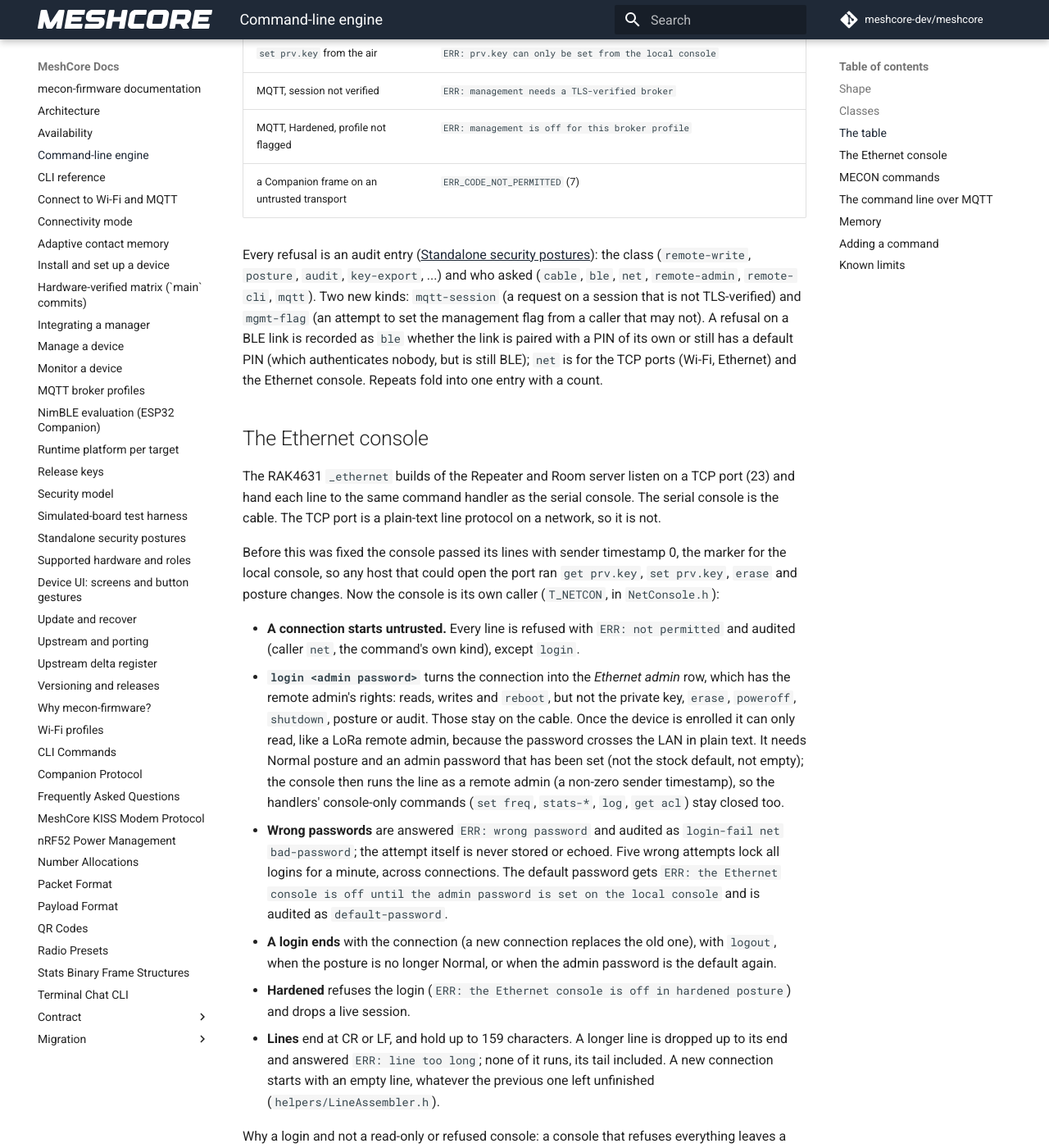
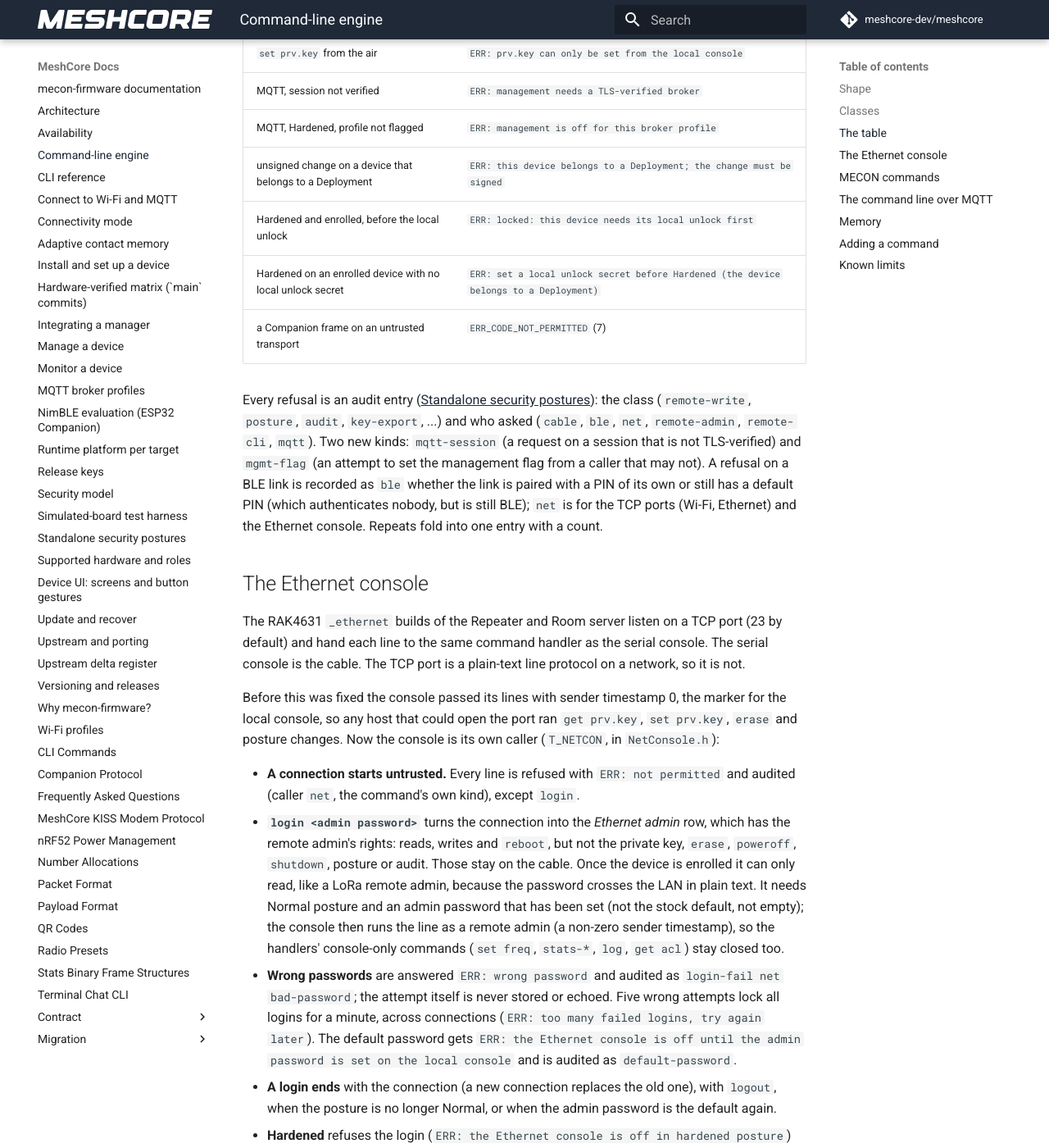
Before and after one commit to hoejriis/mecon-firmware, an MkDocs documentation site: the page built from docs/CLI.md, in a window 1280 px wide and 1400 px high, scrolled down 5304 px. Shown: the whole window at 82% size. Built offline with MkDocs 1.6.1 and Material for MkDocs 9.7.7, drawn with Linux system fonts in a browser that asks for light colours; comment, search, counter and statistics services are not loaded; some of the changed text lies outside the part shown.

Commit message:
Docs: CLI pages matched to the registry and the MQTT controller (docs sweep)
The CLI pages had fallen behind: two MQTT profile commands, three
refusal replies and the console lockout reply were missing, the
destructive class left out start ota and clock back, the command line
over MQTT was described for the Companion only, and an enrolled device's
refusal of an unsigned connectivity switch was not said.

Co-Authored-By: Claude Opus 5.5 (1M context) <noreply@anthropic.com>

```diff
--- a/docs/CLI.md
+++ b/docs/CLI.md
@@ -88,19 +88,22 @@ A refusal's reply text (the strings are those the individual checks always gave)
 | `set prv.key` from the air | `ERR: prv.key can only be set from the local console` |
 | MQTT, session not verified | `ERR: management needs a TLS-verified broker` |
 | MQTT, Hardened, profile not flagged | `ERR: management is off for this broker profile` |
+| unsigned change on a device that belongs to a Deployment | `ERR: this device belongs to a Deployment; the change must be signed` |
+| Hardened and enrolled, before the local unlock | `ERR: locked: this device needs its local unlock first` |
+| Hardened on an enrolled device with no local unlock secret | `ERR: set a local unlock secret before Hardened (the device belongs to a Deployment)` |
 | a Companion frame on an untrusted transport | `ERR_CODE_NOT_PERMITTED` (7) |
 
 Every refusal is an audit entry ([Standalone security postures](STANDALONE_POSTURES.md)): the class (`remote-write`, `posture`, `audit`, `key-export`, ...) and who asked (`cable`, `ble`, `net`, `remote-admin`, `remote-cli`, `mqtt`). Two new kinds: `mqtt-session` (a request on a session that is not TLS-verified) and `mgmt-flag` (an attempt to set the management flag from a caller that may not). A refusal on a BLE link is recorded as `ble` whether the link is paired with a PIN of its own or still has a default PIN (which authenticates nobody, but is still BLE); `net` is for the TCP ports (Wi-Fi, Ethernet) and the Ethernet console. Repeats fold into one entry with a count.
 
 ## The Ethernet console
 
-The RAK4631 `_ethernet` builds of the Repeater and Room server listen on a TCP port (23) and hand each line to the same command handler as the serial console. The serial console is the cable. The TCP port is a plain-text line protocol on a network, so it is not.
+The RAK4631 `_ethernet` builds of the Repeater and Room server listen on a TCP port (23 by default) and hand each line to the same command handler as the serial console. The serial console is the cable. The TCP port is a plain-text line protocol on a network, so it is not.
 
 Before this was fixed the console passed its lines with sender timestamp 0, the marker for the local console, so any host that could open the port ran `get prv.key`, `set prv.key`, `erase` and posture changes. Now the console is its own caller (`T_NETCON`, in `NetConsole.h`):
 
 - **A connection starts untrusted.** Every line is refused with `ERR: not permitted` and audited (caller `net`, the command's own kind), except `login`.
 - **`login <admin password>`** turns the connection into the *Ethernet admin* row, which has the remote admin's rights: reads, writes and `reboot`, but not the private key, `erase`, `poweroff`, `shutdown`, posture or audit. Those stay on the cable. Once the device is enrolled it can only read, like a LoRa remote admin, because the password crosses the LAN in plain text. It needs Normal posture and an admin password that has been set (not the stock default, not empty); the console then runs the line as a remote admin (a non-zero sender timestamp), so the handlers' console-only commands (`set freq`, `stats-*`, `log`, `get acl`) stay closed too.
-- **Wrong passwords** are answered `ERR: wrong password` and audited as `login-fail net bad-password`; the attempt itself is never stored or echoed. Five wrong attempts lock all logins for a minute, across connections. The default password gets `ERR: the Ethernet console is off until the admin password is set on the local console` and is audited as `default-password`.
+- **Wrong passwords** are answered `ERR: wrong password` and audited as `login-fail net bad-password`; the attempt itself is never stored or echoed. Five wrong attempts lock all logins for a minute, across connections (`ERR: too many failed logins, try again later`). The default password gets `ERR: the Ethernet console is off until the admin password is set on the local console` and is audited as `default-password`.
 - **A login ends** with the connection (a new connection replaces the old one), with `logout`, when the posture is no longer Normal, or when the admin password is the default again.
 - **Hardened** refuses the login (`ERR: the Ethernet console is off in hardened posture`) and drops a live session.
 - **Lines** end at CR or LF, and hold up to 159 characters. A longer line is dropped up to its end and answered `ERR: line too long`; none of it runs, its tail included. A new connection starts with an empty line, whatever the previous one left unfinished (`helpers/LineAssembler.h`).
@@ -122,7 +125,7 @@ New commands live under `mecon.` and are tried at the place where upstream calls
 
 ## The command line over MQTT
 
-The Companion `_wifi` builds with MQTT ([MQTT broker profiles](MQTT.md)) subscribe to a request topic once a broker session is up. `<node id>` is the first four bytes of the public key as 8 hex digits, the same id as in the status topic.
+The Companion `_wifi` and standalone builds, and the Heltec Repeater and Room server builds, with MQTT ([MQTT broker profiles](MQTT.md)) subscribe to a request topic once a broker session is up. `<node id>` is the first four bytes of the public key as 8 hex digits. (The device-interface topics use the 32-hex-digit device id instead.)
 
 | Topic | Direction | Payload |
 |---|---|---|
@@ -130,13 +133,13 @@ The Companion `_wifi` builds with MQTT ([MQTT broker profiles](MQTT.md)) subscri
 | `mecon/<node id>/cli/resp` | device to broker | `{"id":"<same id>","status":"ok\|refused\|unknown\|bad-request","ok":<bool>,"reply":"<text>"}` |
 
 - `id` is 1 to 32 characters of letters, digits, `.` `_` `:` `-`; it is echoed unchanged. `cmd` is 1 to 159 characters, with no control characters (a command line has no line breaks). Other keys are ignored; a duplicated `id` or `cmd`, a nested value, or anything that is not one JSON object is a `bad-request`, answered with an empty `id` and run as nothing.
-- `status` is `ok` (the command ran), `refused` (the gate said no; `reply` is the refusal text of the table above), `unknown` (allowed, but not a command) or `bad-request`. `reply` is the command's own reply, JSON-escaped; a reply that does not fit the 512-byte MQTT buffer is cut at a character boundary and `"truncated":true` is added.
+- `status` is `ok` (the command ran), `refused` (the gate said no; `reply` is the refusal text of the table above), `unknown` (allowed, but not a command) or `bad-request`. `reply` is the command's own reply, JSON-escaped; a command's own reply is at most 159 characters, and a response that does not fit 440 bytes is cut at a character boundary and `"truncated":true` is added.
 - QoS 0, not retained. **`reboot` is never answered**: the device is gone before it could reply. `poweroff` and `shutdown` are `destructive`, so a request for them is answered `refused` (`ERR: not permitted`) and the device stays up.
 - A request is answered in every case, including a refusal. The device subscribes on any session; a request is **run only on a session that is TLS-verified** (the broker certificate satisfied the profile's anchor: the pinned fingerprint, or a chain to the profile's CA certificate, which for a discovery profile or an address literal is the only check, see [MQTT broker profiles](MQTT.md)). On a plain session, or TLS without an anchor, every request is answered `refused` with `ERR: management needs a TLS-verified broker` and audited.
 - **Authority.** Mosquitto (or whatever broker) decides who may publish to a device's request topic; the device cannot tell publishers apart. Treat publish rights on `mecon/+/cli/req` as management rights over every device, and grant them per device with the broker's ACLs. The device's own check is the transport: the session must be TLS-verified, so the broker is the one the owner pinned.
 - **Hardened.** A verified session reads. Writes and `reboot` need the profile flagged for management: `set mqtt.profile <n> manage on` (`off` clears it). The flag can be set only from a caller that may change the posture (the cable or a paired phone); a broker, however trusted, cannot flag itself. `get mqtt.profile` shows `manage=on` only when on, so a profile that does not manage lists as it always did. In Normal a verified session may manage without the flag. No session, flagged or not, runs a `secret`, `posture` or `destructive` command.
 - **Retained requests.** A broker redelivers a retained message to every new subscriber, and the MQTT library does not say which messages are retained, so requests arriving in the first 1.5 s after the subscription are dropped: a retained `reboot` cannot become a reboot loop. A live request in that window gets no answer and is sent again. Publishers should not retain requests.
-- **Cost.** The MQTT packet buffer grows from 256 to 512 bytes (one request or response). A request runs on the main loop like any other command.
+- **Cost.** The MQTT packet buffer is 512 bytes, or 1,600 in a build with the device interface (one request or response). A request runs on the main loop like any other command.
 
 Not verified on hardware: the ESP32 path of all of this. The TLS verification and the exchange are verified on the simulated board against real Mosquitto brokers.
 
```
Also changed, not shown: docs/CLI_REFERENCE.md (+8 -6 lines), docs/CONNECTIVITY_MODE.md (+1 -1 lines), docs/STANDALONE_POSTURES.md (+2 -2 lines).
